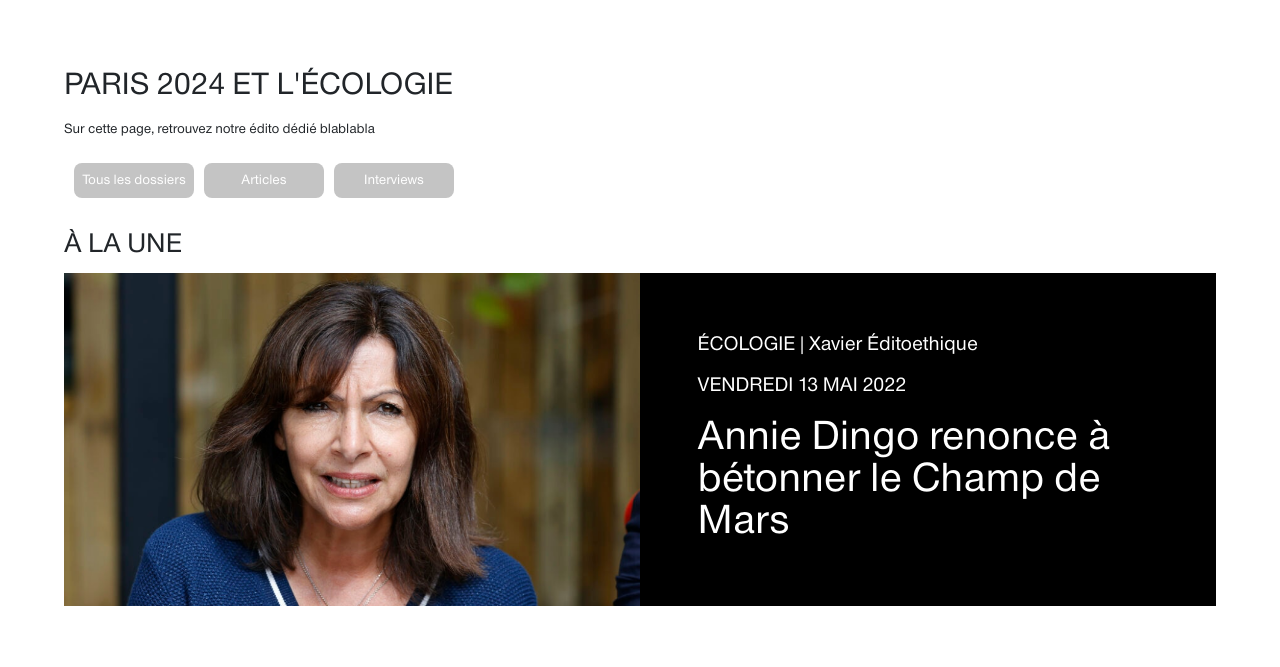
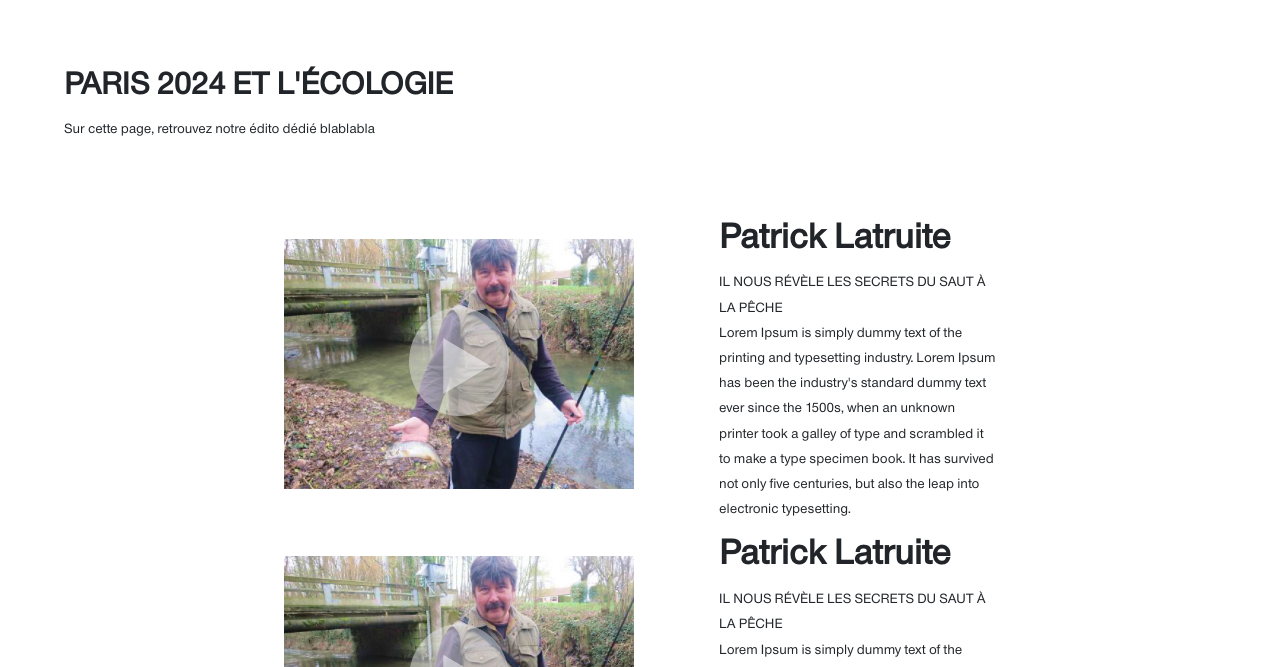
Before and after one commit to culturejo/culturejo.github.io, a plain HTML site: page ecologie.html in a window 1280 px wide. Shown: the part 87-754 px from the top of the page. Drawn offline with nearby package versions, Linux system fonts and the light colour scheme; a script that the page names is missing; a web font is replaced by a local one.

Commit message:
Update ecologie.html

```diff
--- a/ecologie.html
+++ b/ecologie.html
@@ -1,4 +1,4 @@
-<!doctype html>
+  <!doctype html>
 <html lang="en">
   <head>
     <meta charset="utf-8">
@@ -198,47 +198,10 @@
   </div>
 
  <div class="contentlist">
-   <h2>PARIS 2024 ET L'ÉCOLOGIE</h2>
+   <h2 style="font-weight: bold;">PARIS 2024 ET L'ÉCOLOGIE</h2>
    <p>Sur cette page, retrouvez notre édito dédié blablabla</p>
-
-      <div class="filtrercontent">
-
-
-        <a  class="filtres" href="#">Tous les dossiers</a>
-        <a class="filtres" href="#">Articles</a>
-        <a class="filtres" href="#">Interviews</a>
-
- </div>
-
-  <h3>À LA UNE</h3>
-
-
-  <!-- TITRE ET META DE L'ARTICLE -->
-
-    <div class="article-header">
-        <div class="article-block">
-          <div class="article-text">
-            <div class="article-meta">
-              ÉCOLOGIE | Xavier Éditoethique<br><br>
-              VENDREDI 13 MAI 2022
-           </div>
-              <div class="article-title">
-                Annie Dingo renonce à bétonner le Champ de Mars
-              </div>
-          </div>
-        </div>
-
-            <!-- CHANGER SOURCE DE L'IMAGE ICI -->
-
-            <img class="article-image" src="images/hidalgo-header.png">
-
-      </div>
-
 </div>
-
 <!-- FEATURED ARTICLE  -->
-
-<div style="text-align: center;font-size: 6vh;text-transform: uppercase;font-weight: bold;">Tous nos dossiers sur l’écologie</div>
 
 <div class="featured-article">
   <div class="featart-image">
```
